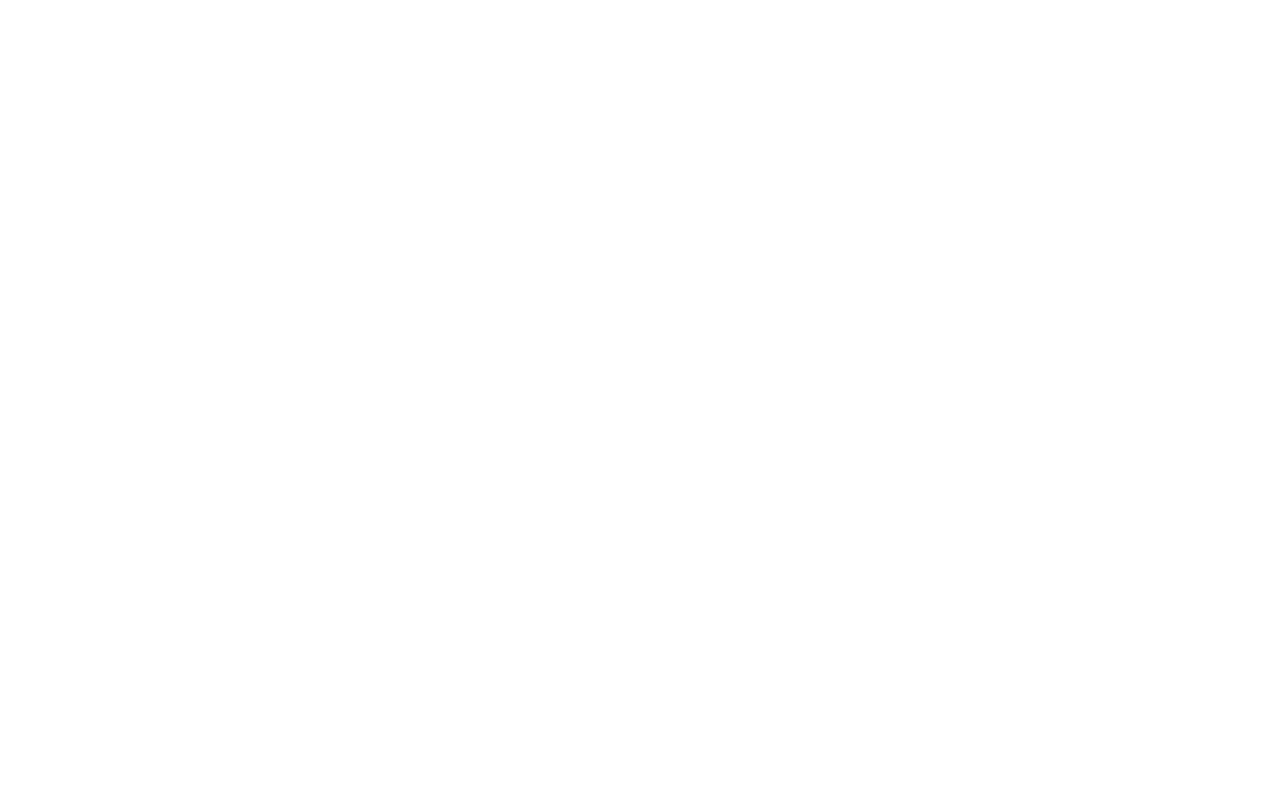
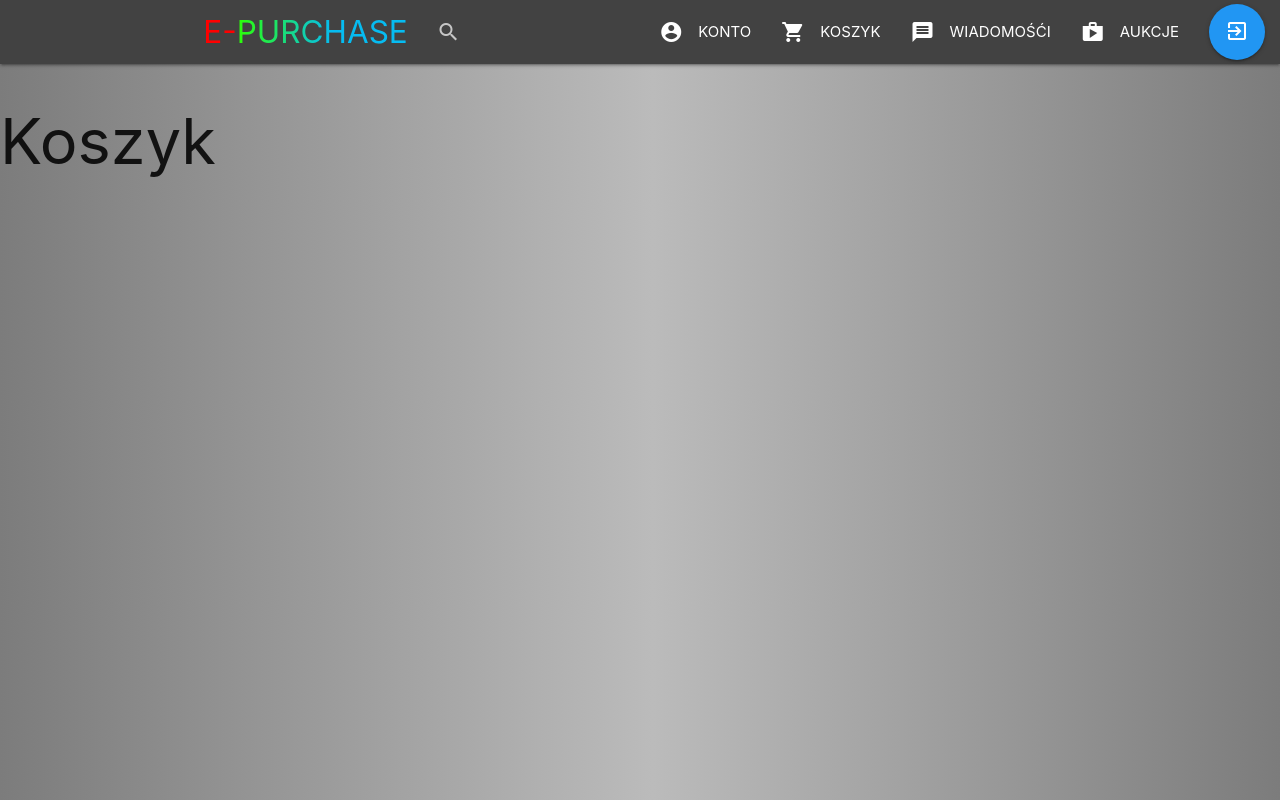
Before and after one commit to wesoly97/E-Purchase, a React (Create React App) app in the folder client/: page /cart in a window 1280 px wide. Built offline with nearby package versions, Linux system fonts and the light colour scheme; no server answers.

Commit message:
Cart added to navbar
-cart added to navbar
-navbar has dropdown
-create cart file and route

```diff
--- a/client/src/App.js
+++ b/client/src/App.js
@@ -7,7 +7,7 @@
 import Auctions from "./pages/Auctions";
 import Message from "./pages/Message";
 import AddAuction from "./pages/AddAuction"
-
+import Cart from "./pages/Cart"
 function App(){
 
     return(
@@ -21,6 +21,7 @@
             <Route path="/message" exact render={(props) => <Message/>} />
 
             <Route path="/addAuction" exact render={(props) => <AddAuction/>} />
+            <Route path="/cart" exact render={(props) => <Cart/>} />
 
         </Router>
     )
--- a/client/src/layout/Navbar.js
+++ b/client/src/layout/Navbar.js
@@ -1,10 +1,14 @@
-import React,{useState} from 'react'
+import $ from 'jquery'
+import React,{useState,useEffect } from 'react'
 import {Link} from 'react-router-dom'
 import {NavLink} from 'react-router-dom'
 import Axios from "axios";
 import '../styles/Navbar.css'
 import { useHistory } from 'react-router-dom';
+
 import M,{options} from 'materialize-css'
+
+
 const Navbar = () => {
 
 const [loginStatus, setLoginStatus] = useState("");
@@ -14,6 +18,18 @@
     var elems = document.querySelectorAll('.sidenav');
     var instances = M.Sidenav.init(elems, options);
   });
+  useEffect(() => {
+    let dropdowns = document.querySelectorAll(".dropdown-trigger");
+    let options = {
+        inDuration: 300,
+        outDuration: 225,
+        hover: true,
+        coverTrigger: false,
+        alignment: 'right'
+    };
+    M.Dropdown.init(dropdowns, options);
+
+  }, []);
    return(
            <div className="row">
 
@@ -21,7 +37,7 @@
             <div className="nav-wrapper grey darken-3">
                 <div className="container">
                     <div className="row">
-                        <div className="col s2">
+                        <div className="col s1">
                             <Link to="/Home" className="brand-logo ">E-Purchase</Link>
                         </div>
                     <div className="col s1">
@@ -29,7 +45,7 @@
                             <i className="material-icons">menu</i>
                         </a>
                     </div>
-                    <div className="col s3">
+                    <div className="col s4">
                         <form action="" method="post">
                             <div className="input-field hide-on-med-and-down">
                                 <input id="search" type="search" name="search"></input>
@@ -39,13 +55,14 @@
                             </div>
                         </form>
                     </div>
-                    <div className="col s5">
+                    <div className="col s6">
                         <ul className="right hide-on-med-and-down">
+                        <li> <NavLink to="/account" ><i className="material-icons left">account_circle</i>KONTO</NavLink></li>
+                        <li> <NavLink to="/cart"><i className="material-icons left">shopping_cart</i>KOSZYK</NavLink></li>
+                        <li> <NavLink to="/message" ><i className="material-icons left">message</i>WIADOMOŚĆI</NavLink></li>
+                        <li><a class='dropdown-trigger list' href='#' data-target='dropdown1' ><i className="material-icons left">shop</i>AUKCJE
 
-                        <li> <NavLink to="/home"><i className="material-icons left">home</i>HOME</NavLink></li>
-                        <li> <NavLink to="/account" ><i className="material-icons left">account_circle</i>KONTO</NavLink></li>
-                        <li> <NavLink to="/message" ><i className="material-icons left">message</i>WIADOMOŚĆI</NavLink></li>
-                        <li> <NavLink to="/auctions" ><i className="material-icons left">shop</i>AUKCJE</NavLink></li>
+                        </a></li>
                             <li>
                                 <a className="btn-floating btn-large waves-effect waves-light blue" onClick={() => {
                                                 Axios.post('http://localhost:3001/logout').then(r => {})
@@ -62,7 +79,7 @@
                </div>
         </nav>
         <ul className="sidenav sidenav-close" id="mobile-nav">
-                <li> <NavLink to="/home"><i className="material-icons left">home</i>HOME</NavLink></li>
+            <li> <NavLink to="/home"><i className="material-icons left">home</i>HOME</NavLink></li>
             <li> <NavLink to="/account" ><i className="material-icons left">account_circle</i>KONTO</NavLink></li>
             <li> <NavLink to="/message" ><i className="material-icons left">message</i>WIADOMOŚĆI</NavLink></li>
             <li> <NavLink to="/auctions" ><i className="material-icons left">shop</i>AUKCJE</NavLink></li>
@@ -77,6 +94,10 @@
              </li>
 
                 </ul>
+                <ul id='dropdown1' class='dropdown-content '>
+                <li > <NavLink to="/auctions" ><i className=" material-icons left">shop</i>Wszystkie Aukcje</NavLink></li>
+                <li> <NavLink to="/addAuction" ><i className="material-icons left">shop_two</i>Dodaj Aukcje</NavLink></li>
+                </ul>
                 </div>
    );
 };
--- /dev/null
+++ b/client/src/pages/Cart.js
@@ -0,0 +1,30 @@
+import React,{useState, useEffect} from "react";
+import Axios from "axios";
+
+import { useHistory } from 'react-router-dom';
+import Navbar from "../layout/Navbar";
+
+export default function Main(){
+
+    const[role,setRole] = useState("");
+    const history = useHistory();
+
+    Axios.defaults.withCredentials = true;//zajebiscie wazne
+    useEffect(()=>{
+        Axios.get("http://localhost:3001/login").then((response) => {
+            if (response.data.loggedIn === true) {
+                setRole(response.data.user[0].role);
+            }
+            else{
+                history.push("/register");
+            }
+        });
+    },[]);
+
+    return(
+        <div>
+            <Navbar/>
+            <h1>Koszyk</h1>
+        </div>
+    )
+}
--- a/client/src/styles/Navbar.css
+++ b/client/src/styles/Navbar.css
@@ -22,3 +22,7 @@
   top: 0px;
   right: 0px;
 }
+.dropdown-content
+{
+  min-width: 250px;
+}
```
